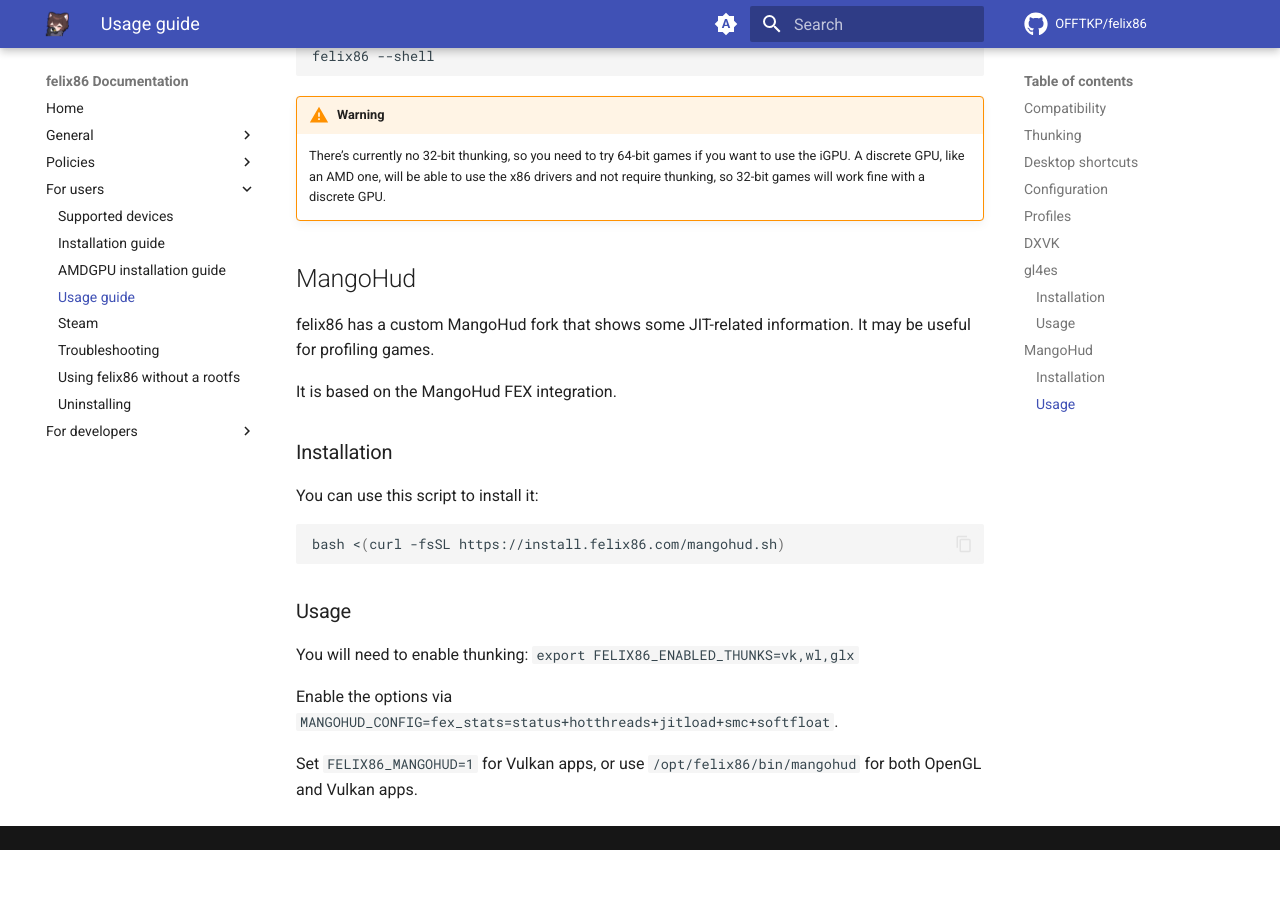
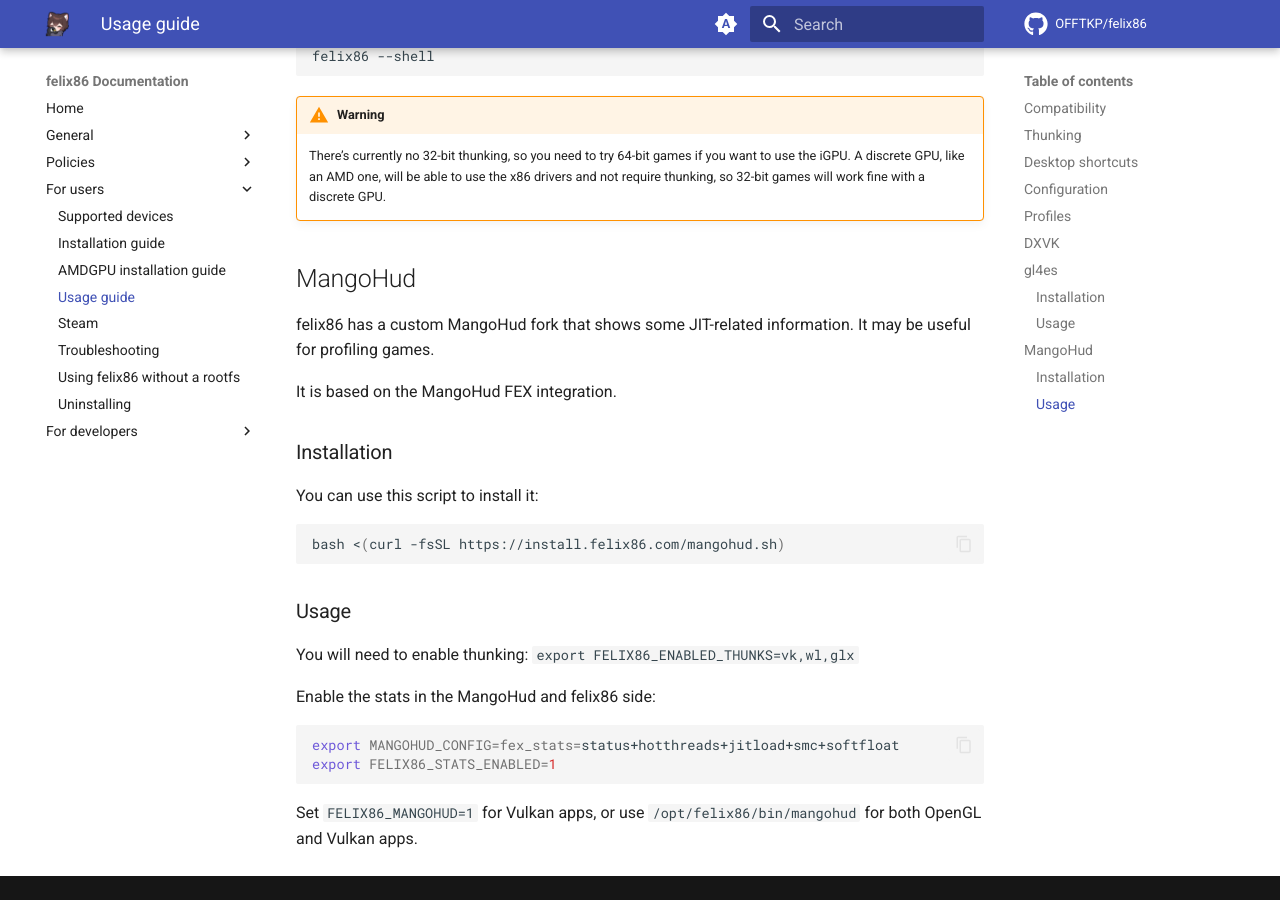
Before and after one commit to felix86-emu/docs, an MkDocs documentation site: the page built from docs/users/usage-guide.md, in a window 1280 px wide and 900 px high, scrolled down 4175 px. Built offline with MkDocs 1.6.1 and Material for MkDocs 9.7.7, drawn with Linux system fonts in a browser that asks for light colours; comment, search, counter and statistics services are not loaded; before the commit the page ends 5025 px from its top, so only the background shows below that.

Commit message:
Update docs

````diff
--- a/docs/users/usage-guide.md
+++ b/docs/users/usage-guide.md
@@ -194,6 +194,10 @@ bash <(curl -fsSL https://install.felix86.com/mangohud.sh)
 
 You will need to enable thunking: `export FELIX86_ENABLED_THUNKS=vk,wl,glx`
 
-Enable the options via `MANGOHUD_CONFIG=fex_stats=status+hotthreads+jitload+smc+softfloat`.
+Enable the stats in the MangoHud and felix86 side:
+```bash
+export MANGOHUD_CONFIG=fex_stats=status+hotthreads+jitload+smc+softfloat
+export FELIX86_STATS_ENABLED=1
+```
 
 Set `FELIX86_MANGOHUD=1` for Vulkan apps, or use `/opt/felix86/bin/mangohud` for both OpenGL and Vulkan apps.
````
Also changed, not shown: docs/users/troubleshooting.md (+4 -0 lines).
